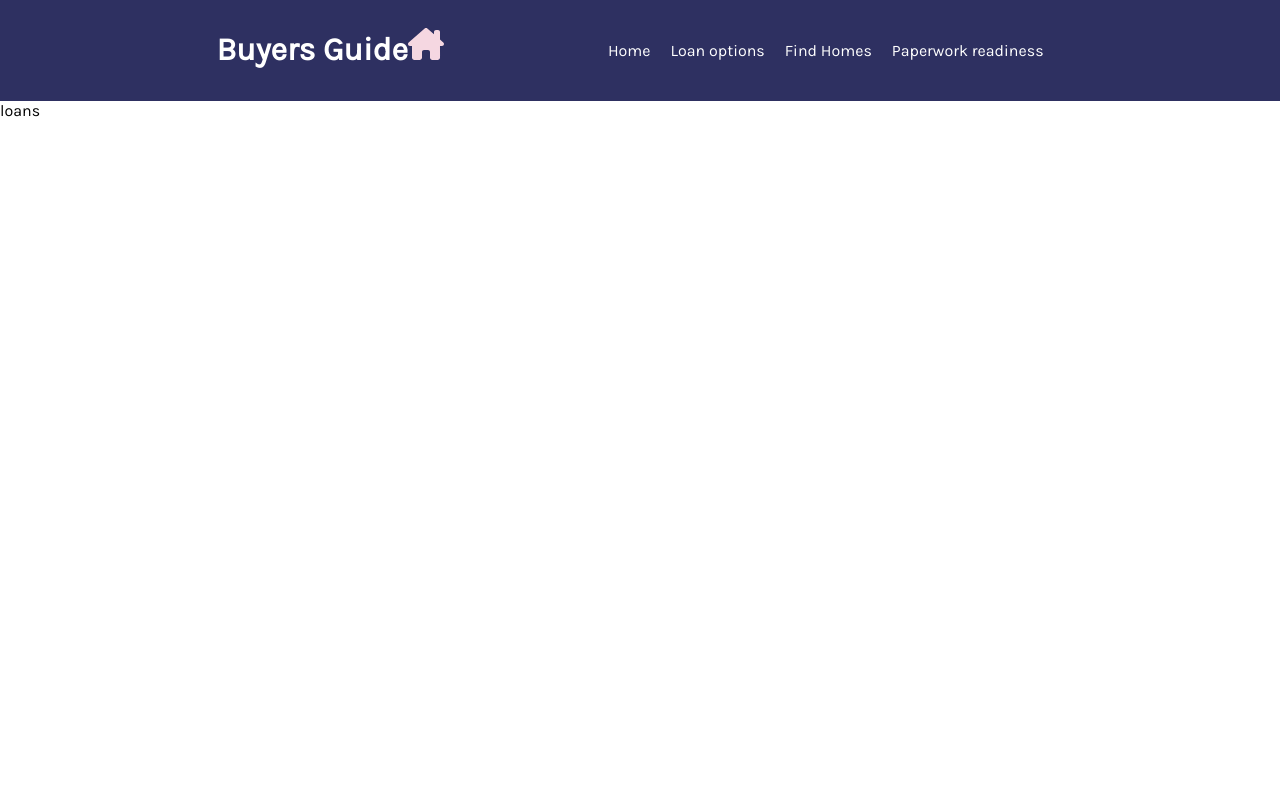
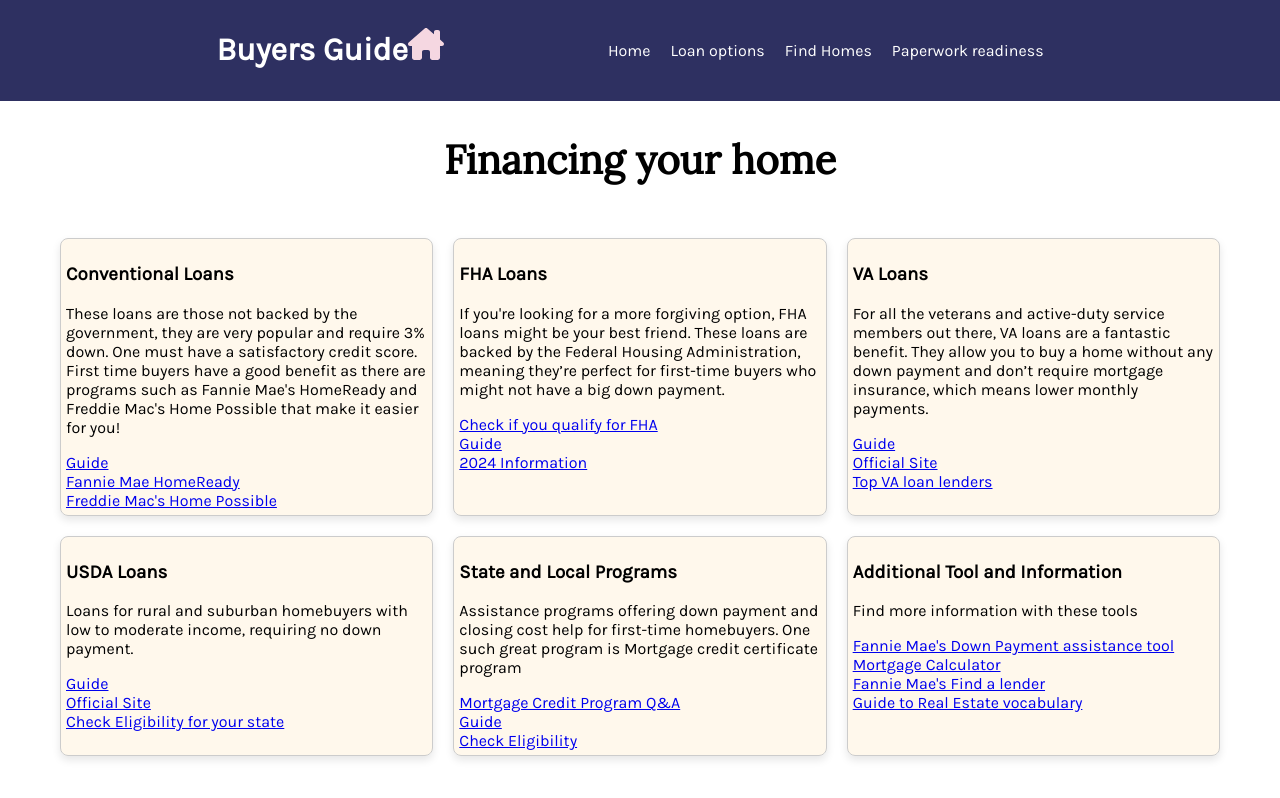
Before and after one commit to mmarreddy/PatriotHacks, a React (Create React App) app in the folder my-app/: page /loans in a window 1280 px wide. Built offline with nearby package versions, Linux system fonts and the light colour scheme.

Commit message:
finalCommit

```diff
--- a/my-app/src/App.js
+++ b/my-app/src/App.js
@@ -1,9 +1,10 @@
 import { BrowserRouter as Router, Route, Routes } from 'react-router-dom';
-import Loans from './pages/loans';
+import Loans from './pages/Loans';
 import FindHomes from './pages/FindHomes';
 import Paperwork from './pages/Paperwork';
 import Header from './components/Header';
 import Landing from './pages/Landing';
+import Footer from './components/Footer';
 function App() {
   return (
     <Router>
--- /dev/null
+++ b/my-app/src/components/Footer.js
@@ -0,0 +1,20 @@
+import React from 'react'
+const style1 = {
+    display:'flex',
+    justifyContent: 'center',
+    gap:'5%',
+    backgroundColor: '#2E3061',
+    color: '#fff'
+}
+
+
+const Footer = () => {
+  return (
+    <div style={style1} className='footer'>
+         2024 Key to Ownership
+        <br></br>Designed for PatriotHacks
+    </div>
+  )
+}
+
+export default Footer
--- a/my-app/src/components/Infographic.js
+++ b/my-app/src/components/Infographic.js
@@ -2,38 +2,16 @@ import React from 'react';
 
 function Infographic() {
   return (
-    <div
-        style={{
-        position: 'relative',
-        width: '100%',
-        height: '100%',
-        paddingTop: '200.0000%',
-        paddingBottom: '0',
-        boxShadow: '0 2px 8px 0 rgba(63,69,81,0.16)',
-        marginTop: '1.6em',
-        marginBottom: '0.9em',
-        overflow: 'hidden',
-        borderRadius: '8px',
-        willChange: 'transform',
-        }}
-        >
-        <iframe
-        loading="lazy"
-        style={{
-          position: 'absolute',
-          width: '100%',
-          height: '100%',
-          top: 0,
-          left: 0,
-          border: 'none',
-          padding: 0,
-          margin: 0,
-        }}
-        src="https://www.canva.com/design/DAGTcojgFDU/C6P1Bv28q4o8livA0IF6Hg/view?embed"
-        allowFullScreen
-        title="Canva Infographic"
-       > </iframe>
-    </div>
+    <div dangerouslySetInnerHTML={{ __html: `
+       <div style="position: relative; width: 100%; height: 0; padding-top: 200.0000%;
+ padding-bottom: 0; box-shadow: 0 2px 8px 0 rgba(63,69,81,0.16); margin-top: 1.6em; margin-bottom: 0.9em; overflow: hidden;
+ border-radius: 8px; will-change: transform;">
+  <iframe loading="lazy" style="position: absolute; width: 100%; height: 100%; top: 0; left: 0; border: none; padding: 0;margin: 0;"
+    src="https://www.canva.com/design/DAGTcojgFDU/C6P1Bv28q4o8livA0IF6Hg/view?embed" allowfullscreen="allowfullscreen" allow="fullscreen">
+  </iframe>
+</div>
+<a href="https:&#x2F;&#x2F;www.canva.com&#x2F;design&#x2F;DAGTcojgFDU&#x2F;C6P1Bv28q4o8livA0IF6Hg&#x2F;view?utm_content=DAGTcojgFDU&amp;utm_campaign=designshare&amp;utm_medium=embeds&amp;utm_source=link" target="_blank" rel="noopener">Design</a> by Mounika Marreddy
+      `}} />
   );
 }
 
--- a/my-app/src/pages/Paperwork.js
+++ b/my-app/src/pages/Paperwork.js
@@ -3,6 +3,7 @@ import Modal from '../components/Modal';
 import '../pages/styles/paperwork.css'
 import Button from '../components/Button';
 import { motion } from 'framer-motion';
+import Footer from '../components/Footer';
 
 function Paperwork() {
   // List of required documents for a loan
@@ -86,6 +87,7 @@ function Paperwork() {
   };
 
   return (
+    <>
     <motion.div
     variants={checkListVariant}
     initial="hidden"
@@ -120,6 +122,8 @@ This resource will make it easier for you to stay organized. Refer to the checkl
 
       <Modal show={isModalOpen} complete={allChecked} handleClose={handleCloseModal} />
     </motion.div>
+          <Footer/>
+          </>
   );
 }
 
--- a/my-app/src/pages/loans.js
+++ b/my-app/src/pages/loans.js
@@ -1,9 +1,86 @@
 import React from 'react'
 
-function loans() {
+function Loans() {
+  const loanOptions = [
+    {
+      title: 'Conventional Loans',
+      description: "These loans are those not backed by the government, they are very popular and require 3% down. One must have a satisfactory credit score. First time buyers have a good benefit as there are programs such as Fannie Mae's HomeReady and Freddie Mac's Home Possible that make it easier for you!",
+      links: [
+        { text: "Guide", url: "https://www.rocketmortgage.com/learn/conventional-mortgage" },
+        { text: "Fannie Mae HomeReady", url: "https://singlefamily.fanniemae.com/originating-underwriting/mortgage-products/homeready-mortgage" },
+        { text: "Freddie Mac's Home Possible", url: "https://sf.freddiemac.com/working-with-us/affordable-lending/guide-to-home-possible-mortgage?gad_source=1&gclid=CjwKCAjw3624BhBAEiwAkxgTOisQo369KPVcrQUmslZkitSnrbYympCHGnJu3JB0UmWyXAvJpHsZ7xoCyOcQAvD_BwE&gclsrc=aw.ds" }
+    ]
+    },
+    {
+      title: 'FHA Loans',
+      description: "If you're looking for a more forgiving option, FHA loans might be your best friend. These loans are backed by the Federal Housing Administration, meaning they’re perfect for first-time buyers who might not have a big down payment.",
+      links: [
+        { text: "Check if you qualify for FHA", url: "https://www.fhaloans.com/lp/?no_rvw=1&no_ltype=1&desc=eligibility&utm_campaign=national&utm_term=exroas&utm_source=google&utm_medium=cpc&cmp=ht&src=adw&adg=fhaht&desc=first5&ad_campaign_id=21689112172&ad_adgroup_id=166447867639&network=g&matchtype=e&gad_source=1&gclid=CjwKCAjw3624BhBAEiwAkxgTOgAnp7FNHGfqYWrOPfqKLNFDp98w4ZX0G9QAfyGjHDkkuxOcPaAFXRoC1wYQAvD_BwE&mrasn=1304289.1616429.YwBK5Il7" },
+        { text: "Guide", url: "https://www.rocketmortgage.com/learn/fha-loans" },
+        { text: "2024 Information", url: "https://www.nerdwallet.com/article/mortgages/fha-loan" }
+    ]
+    },
+    {
+      title: 'VA Loans',
+      description: 'For all the veterans and active-duty service members out there, VA loans are a fantastic benefit. They allow you to buy a home without any down payment and don’t require mortgage insurance, which means lower monthly payments.',
+      links: [
+        { text: "Guide", url: "https://www.rocketmortgage.com/learn/va-loans" },
+        { text: "Official Site", url: "https://www.veteransunited.com/lp/rates/2/?addate=6-5-24&src=adw&adg=67791492873&cmp=head&desc=requirements-rates&matchtype=e&adid=701582432288&targetid=kwd-24323810&v=y&label=&campaignid=1698778702&gad_source=1&gclid=CjwKCAjw3624BhBAEiwAkxgTOkb_HukARjriWXw2ts58wXnla0_1S5_oTzPiidhKcXSoNbvgg1W6zxoCAuMQAvD_BwE" },
+        { text: "Top VA loan lenders", url: "https://www.fund.com/top/mortgage-purchase/va-loans/desk/?cq_acc=3599661076&cq_cmp=20226921050&cq_adg=153471489767&cq_term=va%20loans&cq_plac=&cq_net=g&tvar=&stvar=&gad_source=1&gclid=CjwKCAjw3624BhBAEiwAkxgTOrV31-dGItK6frhSeh11xWRoee_DF3b6NIMGQL4oKDhnx1JFU3dUoRoCcmkQAvD_BwE" },
+      ]
+    },
+    {
+      title: 'USDA Loans',
+      description: 'Loans for rural and suburban homebuyers with low to moderate income, requiring no down payment.',
+      links: [
+        { text: "Guide", url: "https://www.nerdwallet.com/article/mortgages/usda-loan?utm_source=goog&utm_medium=cpc&utm_campaign=mr_mktg_paid_041223_mortgage_dsa:lo&utm_term=adgrp_articles_148791112020&utm_content=c&mktg_hline=148791112020&mktg_body=655074697829&mktg_place=dsa-2073031996717&mktg_link=&gad_source=1&gclid=CjwKCAjw3624BhBAEiwAkxgTOoF0dkdF1tsLbvQcV62XPtc9hmf2zhcXqry9e7oMzpr5Ugm-BB5mRBoC2DQQAvD_BwE&gclsrc=aw.ds" },
+        { text: "Official Site", url: "https://www.usda.gov/topics/farming/grants-and-loans" },
+        { text: "Check Eligibility for your state", url: "https://eligibility.sc.egov.usda.gov/eligibility/incomeEligibilityAction.do?pageAction=state" },
+      ]
+    },
+    {
+      title: 'State and Local Programs',
+      description: 'Assistance programs offering down payment and closing cost help for first-time homebuyers. One such great program is Mortgage credit certificate program',
+      links: [
+        { text: "Mortgage Credit Program Q&A", url: "https://www.ncsha.org/resource/mortgage-credit-certificate-program-qa/" },
+        { text: "Guide", url: "https://www.bankrate.com/mortgages/mortgage-credit-certificate/" },
+        { text: "Check Eligibility", url: "https://www.policygenius.com/homeowners-insurance/mortgage-credit-certificate/" },
+      ]
+    },
+    {
+      title: 'Additional Tool and Information',
+      description: 'Find more information with these tools',
+      links: [
+        { text: "Fannie Mae's Down Payment assistance tool", url: "https://yourhome.fanniemae.com/calculators-tools/down-payment-assistance-tool" },
+        { text: "Mortgage Calculator", url: "https://www.bankrate.com/mortgages/mortgage-calculator/" },
+        { text: "Fannie Mae's Find a lender", url: "https://fm.fanniemae.com/makerentcount/find-a-lender" },
+        { text: "Guide to Real Estate vocabulary", url: "https://www.brockbuilt.com/guide-to-real-estate-vocabulary/" },
+      ]
+    }
+  ];
+
+
+
   return (
-    <div>loans</div>
+    <div>
+      <h2 style={{textAlign:'center'}} >Financing your home</h2>
+      <div className="house-container">
+        {loanOptions.map((option, index) => (
+          <div className="house-card" key={index}>
+            <h3>{option.title}</h3>
+            <p>{option.description}</p>
+            <div>
+                {option.links.map((link, linkIndex) => (
+                    <a key={linkIndex} href={link.url} target="_blank" rel="noopener noreferrer" style={{ display: 'block' }}>
+                        {link.text}
+                    </a>
+                ))}
+            </div>
+          </div>
+        ))}
+      </div>
+    </div>
   )
 }
 
-export default loans
+export default Loans
--- a/my-app/src/pages/styles/home.css
+++ b/my-app/src/pages/styles/home.css
@@ -22,8 +22,22 @@ h2{
   gap: 15%
 }
 
-.container:nth-of-type(3){
-  background-color: #f5d7d74b;
+.container:nth-of-type(3) {
+  background-color: #f5d7d74f;
+  gap: 5%;
+  padding-bottom: 150px;
+}
+
+#info-section{
+  padding-left: 200px;
+  text-align: center;
+}
+.infographic {
+  width: 100%;
+  height: 100%;
+  object-fit: contain;
+  height: 400px;
+  padding-right: 200px;
 }
 
 .container-item{
```
Also changed, not shown: my-app/src/pages/Landing.js (+21 -8 lines), my-app/src/pages/styles/footer.css (added, +20 -0 lines).
